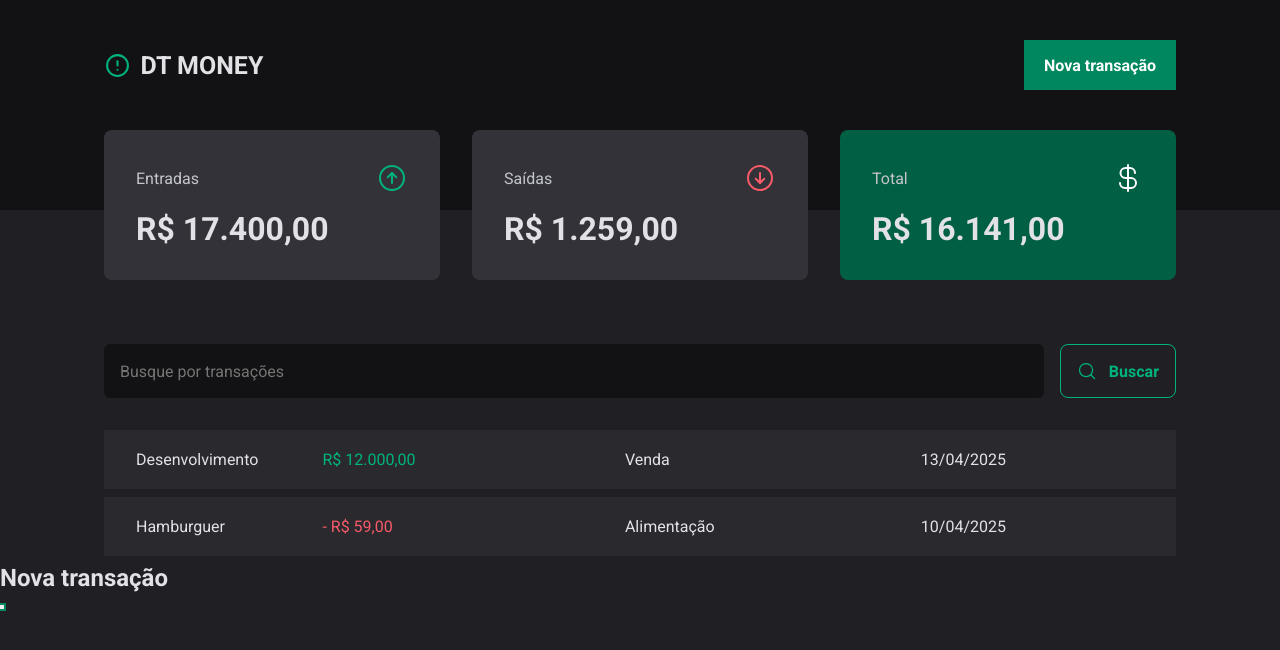
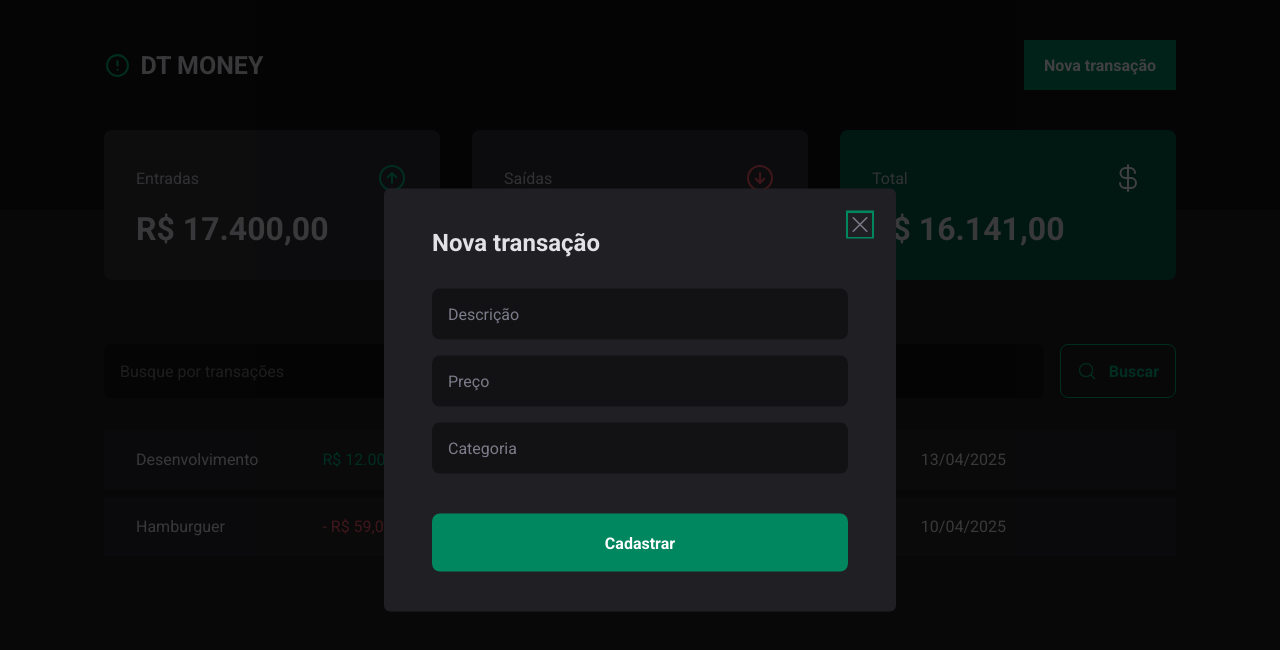
Before and after one commit to LeoMedeirosss/Project-Dashboard, a React (Vite) app in the folder darshboard-money/: page / in a window 1280 px wide. Both pictures are taken after a click on the button "Nova transação". Shown: the top 650 px of the page. Built offline with nearby package versions, Linux system fonts and the light colour scheme.

Commit message:
feat(modal style)

```diff
--- a/darshboard-money/src/components/Header/index.tsx
+++ b/darshboard-money/src/components/Header/index.tsx
@@ -1,6 +1,7 @@
 import { HeaderConteiner, HeaderContent, Icon, NewTransactionButton } from "./styles";
 import { CircleAlertIcon } from "lucide-react"
 import * as Dialog from "@radix-ui/react-dialog"
+import { NewTransactionModal } from "../NewTransactionModal";
 
 export function Header() {
     return(
@@ -16,14 +17,7 @@
                         <NewTransactionButton>Nova transação</NewTransactionButton>
                     </Dialog.Trigger>
 
-                    <Dialog.Portal>
-                        <Dialog.Overlay />
-
-                        <Dialog.Content>
-                            <Dialog.Title>Nova transação</Dialog.Title>
-                            <Dialog.Close/>
-                        </Dialog.Content>
-                    </Dialog.Portal>
+                    <NewTransactionModal />
                 </Dialog.Root>
 
             </HeaderContent>
--- /dev/null
+++ b/darshboard-money/src/components/NewTransactionModal/index.tsx
@@ -0,0 +1,30 @@
+import * as Dialog from "@radix-ui/react-dialog"
+import { CloseButton, Content, Overlay } from "./styles"
+import { X } from "phosphor-react"
+
+export function NewTransactionModal() {
+    return(
+        <Dialog.Portal>
+            <Overlay />
+
+            <Content>
+                <Dialog.Title>Nova transação</Dialog.Title>
+
+                <CloseButton>
+                    <X size={24} />
+                </CloseButton>
+
+                <form action="">
+                    <input type="text" placeholder="Descrição" required />
+                    <input type="number" placeholder="Preço" required />
+                    <input type="text" placeholder="Categoria" required />
+
+                    <button type="submit">
+                        Cadastrar
+                    </button>
+                </form>
+            </Content>
+
+        </Dialog.Portal>
+    )
+}
--- /dev/null
+++ b/darshboard-money/src/components/NewTransactionModal/styles.ts
@@ -0,0 +1,70 @@
+import styled from "styled-components";
+import * as Dialog from "@radix-ui/react-dialog"
+
+export const Overlay = styled(Dialog.Overlay)`
+    position: fixed;
+    width: 100vw;
+    height:100vh;
+    inset:0;
+    background:rgba(0, 0, 0, 0.75);
+`
+
+export const Content = styled(Dialog.Content)`
+    min-width:32rem;
+    border-radius:6px;
+    padding:2.5rem 3rem;
+    background: ${props => props.theme["gray-800"]};
+
+    position:fixed;
+    top:50%;
+    left:50%;
+    transform: translate(-50%, -50%);
+
+    form {
+        margin-top:2rem;
+
+        display:flex;
+        flex-direction:column;
+        gap:1rem;
+
+        input{
+            border-radius:8px;
+            border:0;
+            background: ${props => props.theme["gray-900"]};
+            color: ${props => props.theme["gray-300"]};
+            padding:1rem;
+
+            &::placeholder{
+                color: ${props => props.theme["gray-500"]};
+            }
+        }
+
+        button[type="submit"] {
+           height:58px;
+           border:0;
+           background: ${props => props.theme["green-500"]};
+           color: ${props => props.theme.white};
+           font-weight: bold;
+           padding: 0 1.25rem;
+           border-radius:8px;
+           margin-top:1.5rem;
+           cursor: pointer;
+
+           &:hover {
+                background: ${props => props.theme["green-700"]};
+                transition: background-color 0.25s;
+           }
+        }
+    }
+`
+
+export const CloseButton = styled(Dialog.Close)`
+    position: absolute;
+    background: transparent;
+    border: 0;
+    top: 1.5rem;
+    right: 1.5rem;
+    line-height: 0;
+    cursor: pointer;
+    color: ${props => props.theme["gray-500"]};
+`
```
